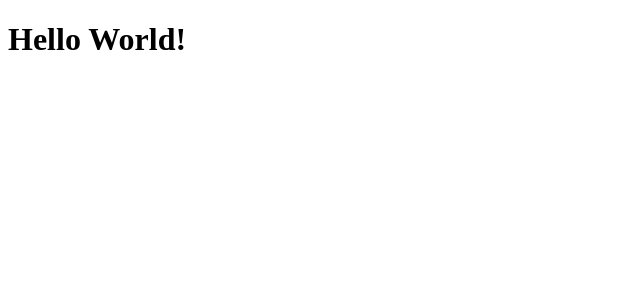
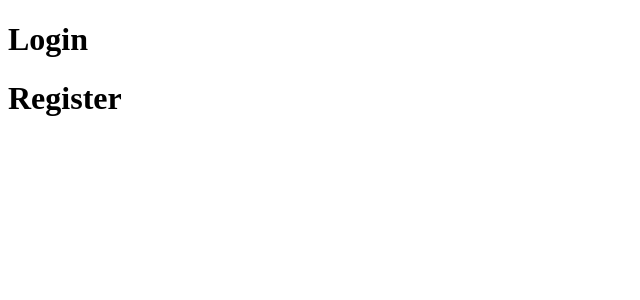
Before and after one commit to ksentak/omega, a React (Create React App) app in the folder client/: page / in a window 1280 px wide. Shown: the top 300 px of the page, without its empty margins (0-640 px from the left). Built offline with nearby package versions, Linux system fonts and the light colour scheme.

Commit message:
add login and register components

```diff
--- a/client/src/App.js
+++ b/client/src/App.js
@@ -1,16 +1,26 @@
 import React from 'react';
 import { BrowserRouter as Router, Route } from 'react-router-dom';
 
-// Component Imports
+// Import Components
 import Landing from './components/Landing/Landing';
+import Login from './components/Login/Login';
+import Register from './components/Register/Register';
 
 function App() {
   return (
-    <Router>
-      <div className='App'>
-        <Route exact path='/' component={Landing} />
-      </div>
-    </Router>
+    // FINAL APPLICATION ROUTING
+
+    // <Router>
+    //   <div className='App'>
+    //     <Route exact path='/' component={Landing} />
+    //   </div>
+    // </Router>
+
+    // DEVELOPMENT TESTING
+    <div className='App'>
+      <Login />
+      <Register />
+    </div>
   );
 }
 
--- /dev/null
+++ b/client/src/components/Login/Login.js
@@ -0,0 +1,16 @@
+import React, { Component } from 'react';
+
+// CSS
+import './Login.css';
+
+class Login extends Component {
+  render() {
+    return (
+      <div className='Login'>
+        <h1>Login</h1>
+      </div>
+    );
+  }
+}
+
+export default Login;
--- /dev/null
+++ b/client/src/components/Register/Register.js
@@ -0,0 +1,16 @@
+import React, { Component } from 'react';
+
+// CSS
+import './Register.css';
+
+class Register extends Component {
+  render() {
+    return (
+      <div className='Register'>
+        <h1>Register</h1>
+      </div>
+    );
+  }
+}
+
+export default Register;
```
Also changed, not shown: client/src/components/Login/Login.css (added), client/src/components/Register/Register.css (added).
